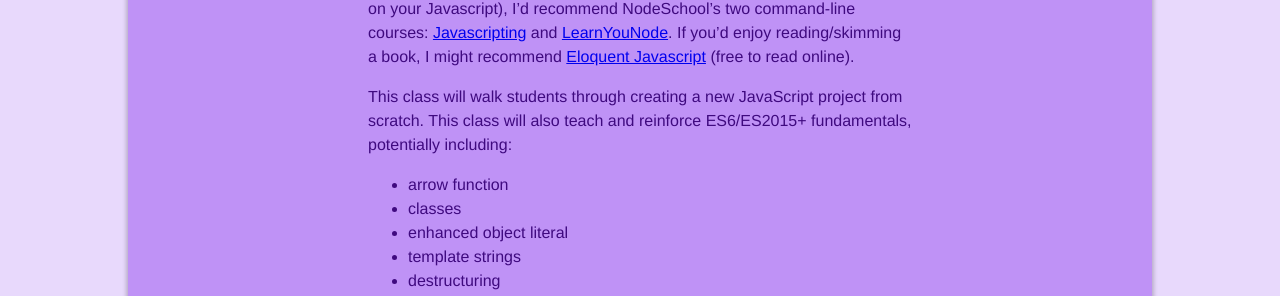
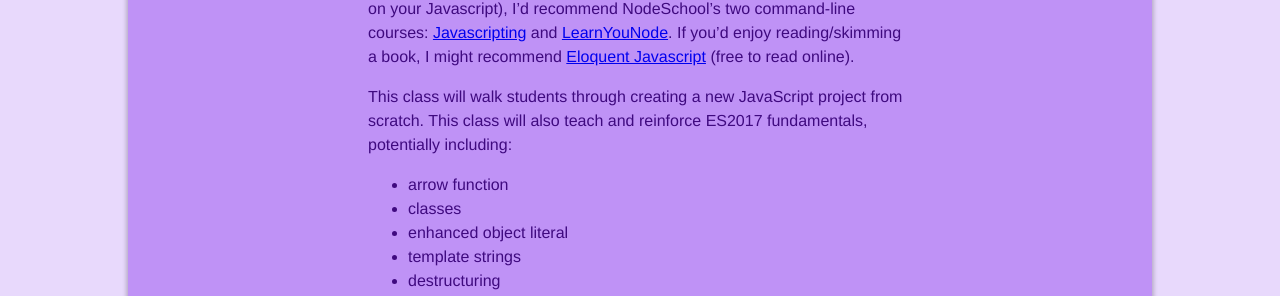
Before and after one commit to learnshinythings/learnshinythings.github.io, a Jekyll site: the page built from electron.md, in a window 1280 px wide and 900 px high, scrolled down 2359 px. Shown: the part 172-468 px from the top of the window. Built offline with Jekyll 4.4.1, drawn with Linux system fonts in a browser that asks for light colours; nearby versions of some CDN libraries.

Commit message:
prefer ES2017 over ES6

```diff
--- a/electron.md
+++ b/electron.md
@@ -88,7 +88,7 @@ Electron provides a set of [cross-platform APIs](https://github.com/electron/ele
 
 No node experience required, but some basic JavaScript experience would be helpful. If you want to play with Node ahead of time anyway (or brush up on your Javascript), I'd recommend NodeSchool's two command-line courses: [Javascripting](https://github.com/workshopper/javascripting) and [LearnYouNode](https://github.com/workshopper/learnyounode). If you'd enjoy reading/skimming a book, I might recommend [Eloquent Javascript](http://eloquentjavascript.net/) (free to read online).
 
-This class will walk students through creating a new JavaScript project from scratch. This class will also teach and reinforce ES6/ES2015+ fundamentals, potentially including:
+This class will walk students through creating a new JavaScript project from scratch. This class will also teach and reinforce ES2017 fundamentals, potentially including:
   - arrow function
   - classes
   - enhanced object literal
```
